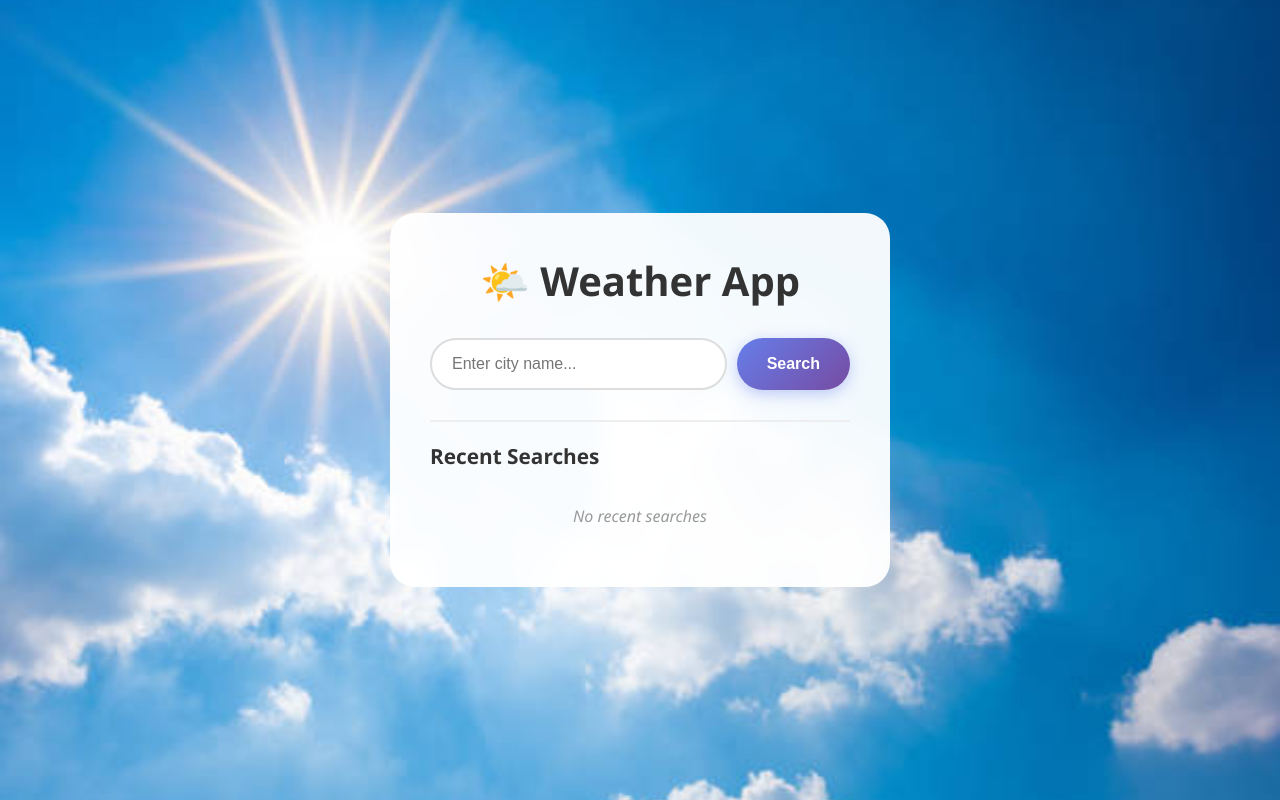
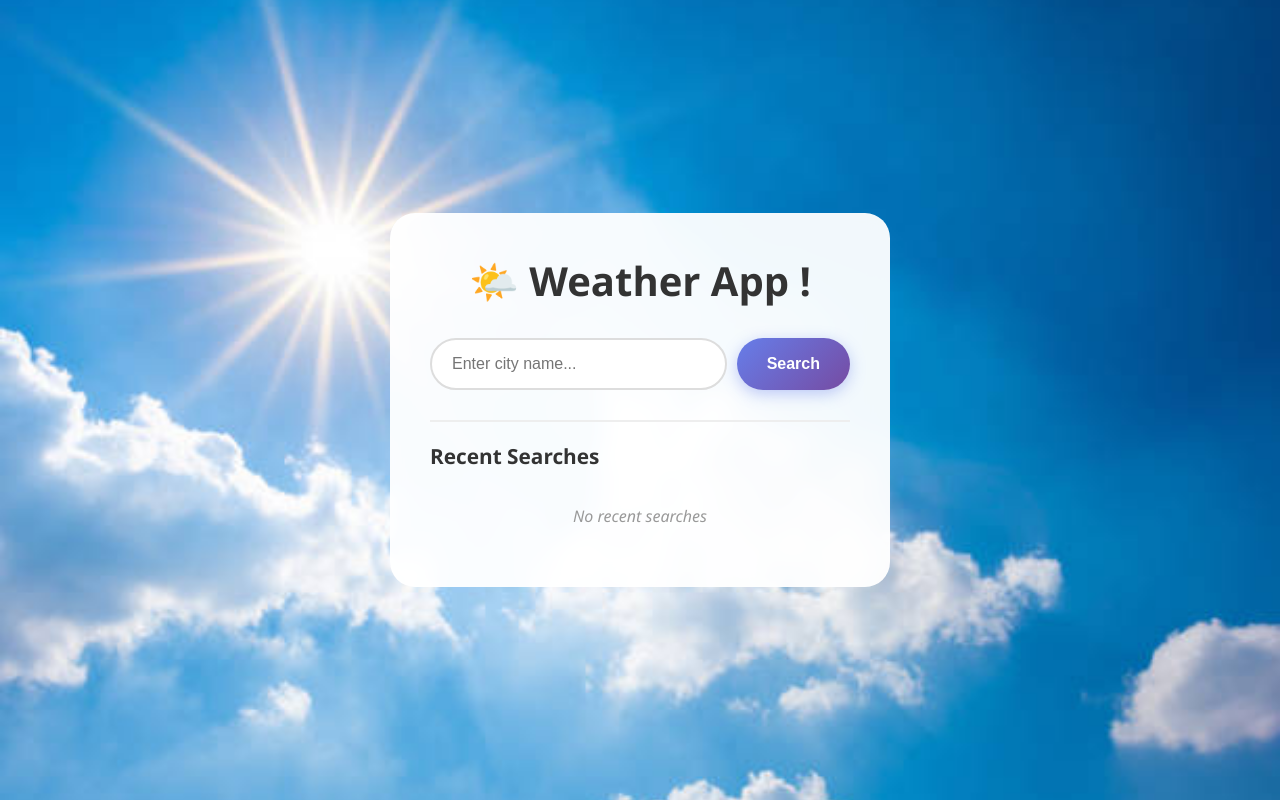
Before and after one commit to BALU17SA/WeatherPage, a plain HTML site: page weather/index.html in a window 1280 px wide. Drawn offline with Linux system fonts and the light colour scheme.

Commit message:
Added Exclamation for the Heading

```diff
--- a/weather/index.html
+++ b/weather/index.html
@@ -8,7 +8,7 @@
 </head>
 <body class="moderate">
     <div class="container">
-        <h1>🌤️ Weather App</h1>
+        <h1>🌤️ Weather App !</h1>
 
         <div class="search-box">
             <div class="input-wrapper">
```
